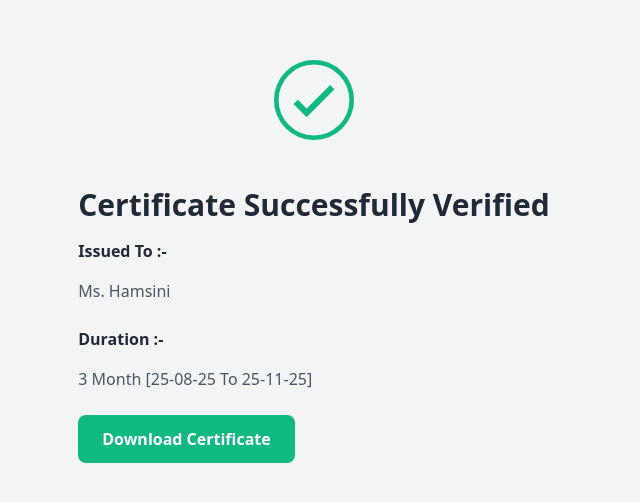
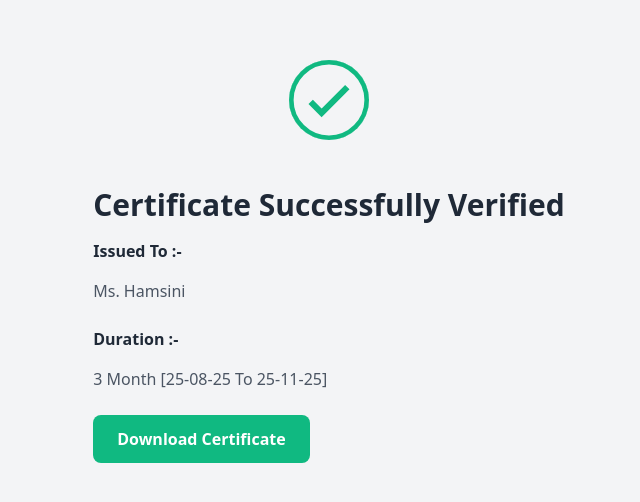
Before and after one commit to Mannpatel473/NxElite, a plain HTML site: page Certificate/NX25IN25001.html in a window 1280 px wide. Shown: the part 162-664 px from the top of the page, without its empty margins (326-966 px from the left). Drawn offline with nearby package versions, Linux system fonts and the light colour scheme.

Commit message:
Update NX25IN25001.html

```diff
--- a/Certificate/NX25IN25001.html
+++ b/Certificate/NX25IN25001.html
@@ -66,7 +66,7 @@
     </style>
 </head>
 <body class="bg-gray-100 flex items-center justify-center min-h-screen">
-    <div> <!--class="bg-white p-8 rounded-2xl shadow-xl max-w-md w-full text-center">
+    <div style="margin-left: 30px;"> <!--class="bg-white p-8 rounded-2xl shadow-xl max-w-md w-full text-center">
         <!-- Animated Verified Icon -->
         <svg class="checkmark" xmlns="http://www.w3.org/2000/svg" viewBox="0 0 52 52">
             <circle class="checkmark-circle" cx="26" cy="26" r="25" fill="none"/>
```
